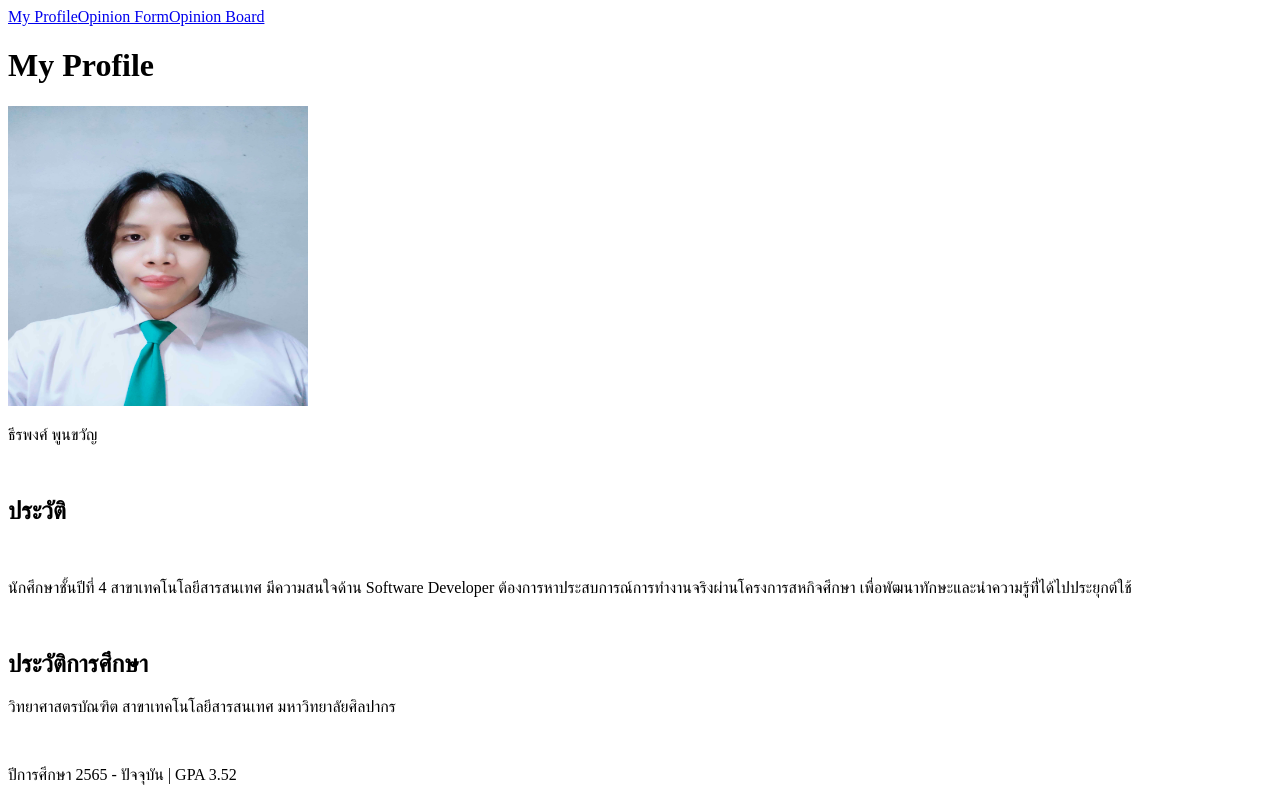
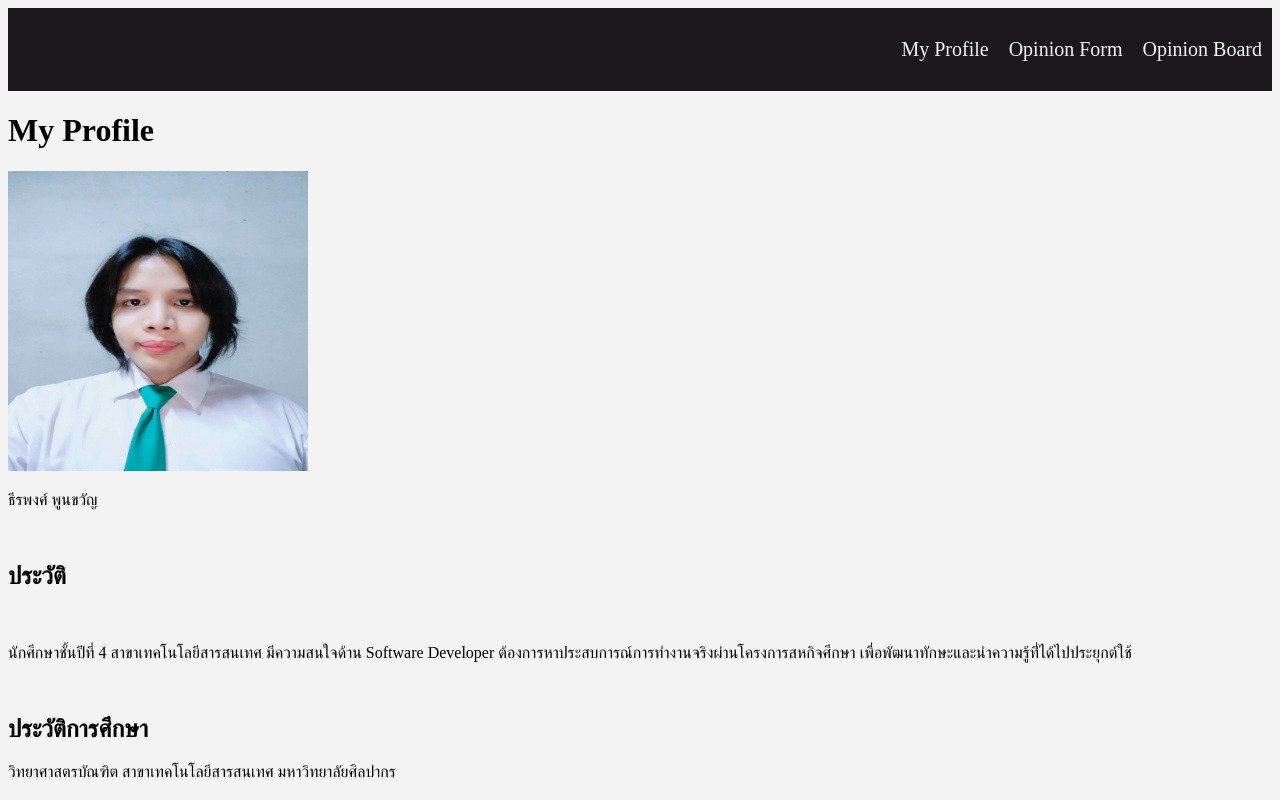
Before and after one commit to 660710180Theerapong/Assignment-Inturn-Makro, a Next.js app in the folder profile_feedback_app/: page / in a window 1280 px wide. Shown: the top 800 px of the page. Built offline with nearby package versions, Linux system fonts and the light colour scheme.

Commit message:
customize_global_and_NavBar_layout

```diff
--- a/profile_feedback_app/src/pages/index.js
+++ b/profile_feedback_app/src/pages/index.js
@@ -4,7 +4,7 @@ import Image from "next/image"
 
 export default function Profile(){
     return(
-      <>
+      <div>
             <Head>
                 <title>My profile</title>
             </Head>
@@ -35,6 +35,6 @@ export default function Profile(){
                 <a href="https://github.com/660710180Theerapong">GitHub</a><br/>
                 <a href="https://linkedin.com/in/theerapong-poonkwan-a569ba3a0/">LinkIn</a>
             </div>
-      </>
+      </div>
     )
 }
--- a/profile_feedback_app/styles/globals.css
+++ b/profile_feedback_app/styles/globals.css
@@ -0,0 +1,24 @@
+body {
+    background: #f3f3f3;
+    color: black;
+}
+
+nav {
+  background: #1b171d;
+  margin-bottom: 10px ;
+  display: flex;
+
+  justify-content: right;
+
+
+}
+nav a{
+  color: #f3f3f3;
+  text-decoration: none;
+  margin: 30px 10px;
+  font-size: 20px;
+}
+
+nav a:hover{
+  color: #b468da;
+}
```
